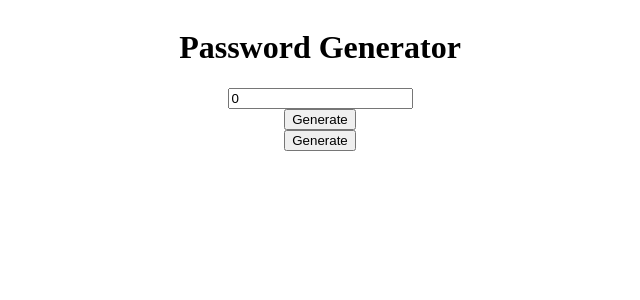
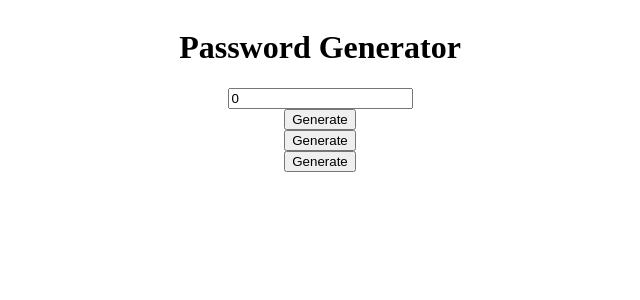
Before and after one commit to yamanerkam/password-generator, an Angular app: page / in a window 1280 px wide. Shown: the top 300 px of the page, without its empty margins (320-960 px from the left). Built offline with nearby package versions, Linux system fonts and the light colour scheme.

Commit message:
random-symbol-generator-added

```diff
--- a/src/app/app.component.html
+++ b/src/app/app.component.html
@@ -5,5 +5,7 @@
 
 <button (click)="getRandomDigits(digitsValue)">Generate</button>
 <button (click)="getRandomLetters(digitsValue)">Generate</button>
+<button (click)="getRandomSymbols(digitsValue)">Generate</button>
+
 
 </div>
--- a/src/app/app.component.ts
+++ b/src/app/app.component.ts
@@ -17,7 +17,7 @@ export class AppComponent {
       for (let i = 0; i < quantity; i++) {
           result += Math.floor(Math.random() * 10);
       }
-      this.password += result;
+      this.password = result;
   }
 
   getRandomLetters(quantity:number){
@@ -29,5 +29,14 @@ export class AppComponent {
     this.password = result;
   }
 
+   getRandomSymbols(quantity:number) {
+    const symbols = '!@#$%^&*()_+[]{}|;:,.<>?/`~-=';
+    let result = '';
+    for (let i = 0; i < quantity; i++) {
+        result += symbols.charAt(Math.floor(Math.random() * symbols.length));
+    }
+    this.password = result;
+  }
+
 
 }
```
